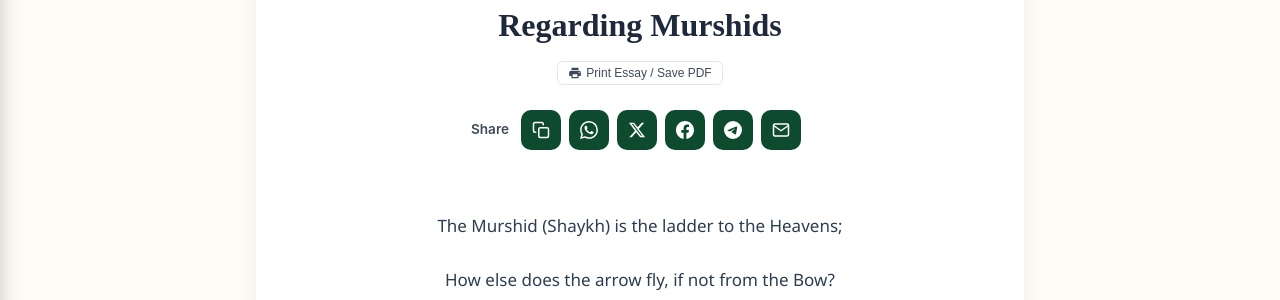
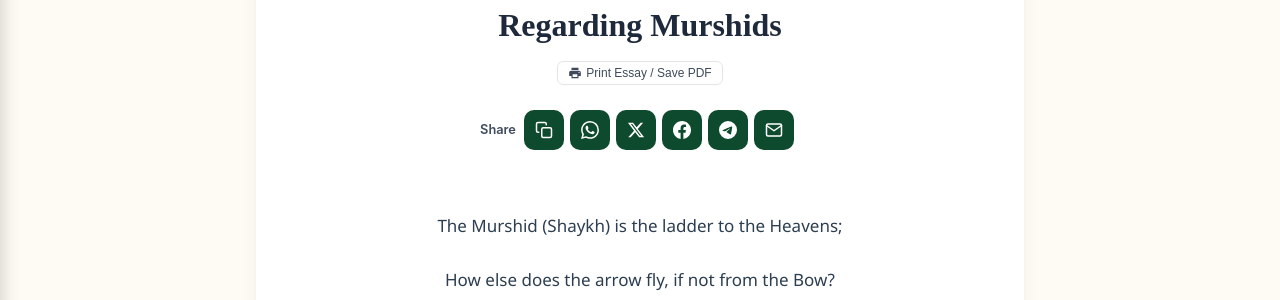
Before and after one commit to Fali17/ahlesunnah, a Jekyll site: the page built from _posts/2026-03-18-regarding-murshids.md, in a window 1280 px wide and 1400 px high. Shown: the part 135-435 px from the top of the window. Built offline with Jekyll 4.4.1, drawn with Linux system fonts in a browser that asks for light colours.

Commit message:
Update post.html

```diff
--- a/_layouts/post.html
+++ b/_layouts/post.html
@@ -138,21 +138,27 @@
   .share-bar {
   display: flex !important;
   flex-direction: row !important;
-  flex-wrap: wrap;
+  flex-wrap: nowrap !important;   /* force one line */
   justify-content: center;
   align-items: center;
-  gap: 8px;
+  gap: 6px;
   margin: 16px auto 24px;
   width: 100%;
-  text-align: left; /* stop global center from splitting the row */
+  max-width: 100%;
+  overflow-x: auto;               /* swipe if still tight */
+  -webkit-overflow-scrolling: touch;
+  text-align: left;
+  padding: 0 4px;
+  box-sizing: border-box;
 }
 
 .share-label {
-  font-size: 0.85rem;
+  font-size: 0.8rem;
   font-weight: 600;
   color: var(--muted);
-  margin: 0 4px 0 0;
+  margin: 0 2px 0 0;
   flex: 0 0 auto;
+  white-space: nowrap;
 }
 
 .share-btn {
@@ -162,9 +168,9 @@
   width: 40px;
   height: 40px;
   min-width: 40px;
+  flex: 0 0 auto;
   padding: 0;
   margin: 0;
-  flex: 0 0 auto;
   background: var(--primary);
   color: #fff !important;
   border: none;
@@ -172,10 +178,6 @@
   cursor: pointer;
   text-decoration: none !important;
   line-height: 1;
-}
-
-.share-btn:hover {
-  background: var(--primary-dark);
 }
 
 .share-icon {
@@ -186,11 +188,47 @@
 }
 
 .share-status {
-  font-size: 0.85rem;
+  flex: 0 0 auto;
+  font-size: 0.8rem;
   color: var(--muted);
-  flex: 0 0 auto;
+  white-space: nowrap;
 }
 
+/* Mobile: smaller icons so all fit on one line */
+@media (max-width: 480px) {
+  .share-bar {
+    gap: 5px;
+  }
+
+  .share-label {
+    font-size: 0.75rem;
+  }
+
+  .share-btn {
+    width: 36px;
+    height: 36px;
+    min-width: 36px;
+    border-radius: 9px;
+  }
+
+  .share-icon {
+    width: 16px;
+    height: 16px;
+  }
+}
+
+@media (max-width: 360px) {
+  .share-btn {
+    width: 32px;
+    height: 32px;
+    min-width: 32px;
+  }
+
+  .share-icon {
+    width: 15px;
+    height: 15px;
+  }
+}
   .share-btn[aria-label="Share on WhatsApp"]:hover { background: #25d366; }
 .share-btn[aria-label="Share on X"]:hover { background: #111; }
 .share-btn[aria-label="Share on Facebook"]:hover { background: #1877f2; }
```
